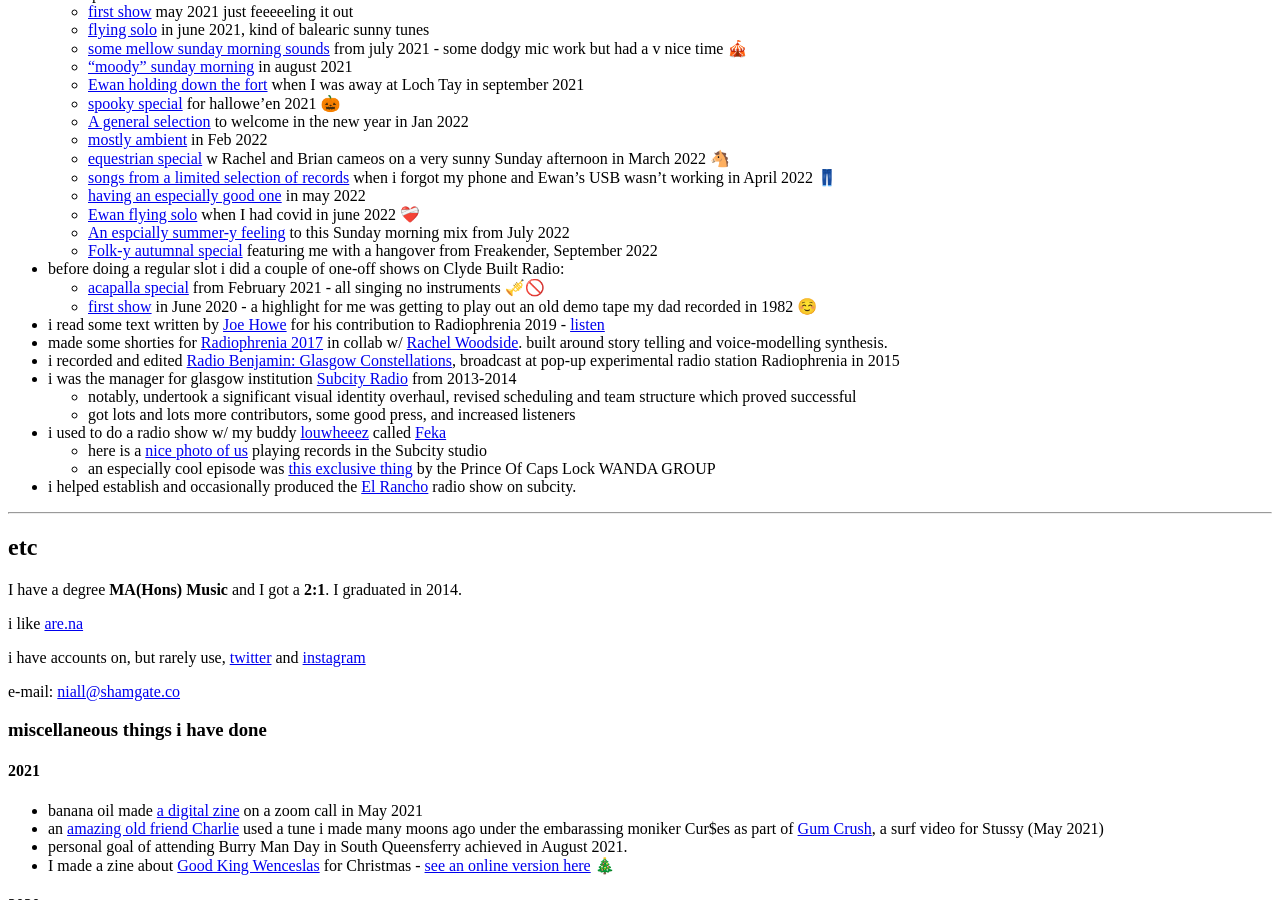
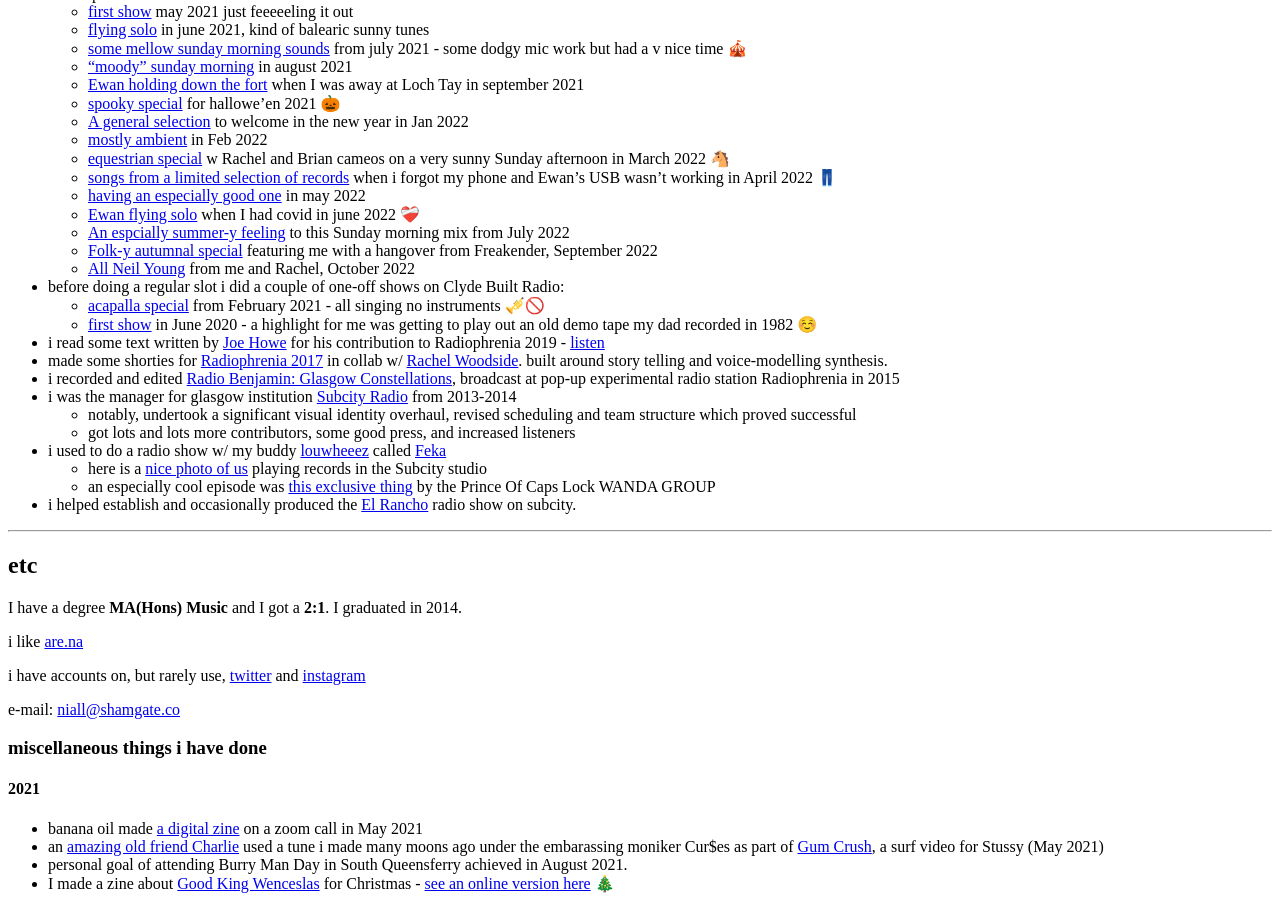
Before and after one commit to kingdomlevel/kingdomlevel.github.io, a Jekyll site: the page built from index.markdown, in a window 1280 px wide and 900 px high, scrolled down 5566 px. Built offline with Jekyll 4.4.1, drawn with Linux system fonts in a browser that asks for light colours; our own code applies the rules of GitHub Pages for plain Markdown files.

Commit message:
add October 2022 clyde built show

```diff
--- a/index.markdown
+++ b/index.markdown
@@ -140,6 +140,7 @@
   + [Ewan flying solo](https://soundcloud.com/clydebuiltradio/weights-measures-12-6-22) when I had covid in june 2022 ❤️‍🩹
   + [An espcially summer-y feeling](https://soundcloud.com/clydebuiltradio/weights-2) to this Sunday morning mix from July 2022
   + [Folk-y autumnal special](https://soundcloud.com/clydebuiltradio/wights) featuring me with a hangover from Freakender, September 2022
+  + [All Neil Young](https://soundcloud.com/clydebuiltradio/weights-and-measures-16-10-22) from me and Rachel, October 2022
 
 + before doing a regular slot i did a couple of one-off shows on Clyde Built Radio:
   + [acapalla special](https://soundcloud.com/clydebuiltradio/niall-morris-11221) from February 2021 -  all singing no instruments 🎺🚫
```
